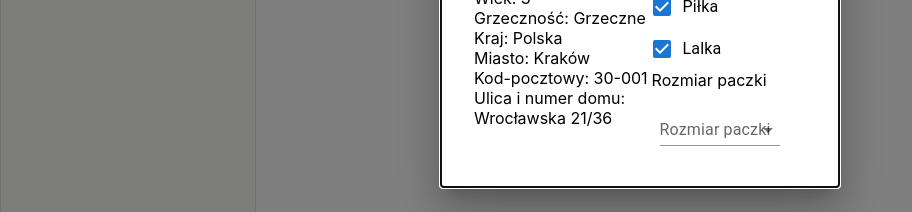
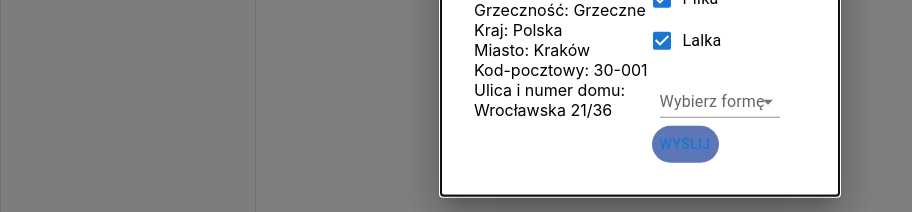
Before and after one commit to deployed/santa-workshop-2022, a React (Create React App) app: page / in a window 1280 px wide. Shown: the part 391-603 px from the top of the page, without its empty margins (0-912 px from the left). Built offline with nearby package versions, Linux system fonts and the light colour scheme.

Commit message:
update rightside

```diff
--- a/src/components/ModalPackage/RightSide.tsx
+++ b/src/components/ModalPackage/RightSide.tsx
@@ -7,6 +7,8 @@ import MenuItem from '@mui/material/MenuItem';
 import FormControl from '@mui/material/FormControl';
 import Select, { SelectChangeEvent } from '@mui/material/Select';
 import {useState} from 'react';
+import Button from '@mui/material/Button';
+import Stack from '@mui/material/Stack';
 
 const style = {
   };
@@ -33,10 +35,8 @@ const style = {
                 ))}
             </Box>
             <Box>
-
-                <p>Rozmiar paczki</p>
                 <FormControl variant="standard" sx={{ m: 1, minWidth: 120 }}>
-                    <InputLabel id="demo-simple-select-standard-label">Rozmiar paczki</InputLabel>
+                    <InputLabel id="demo-simple-select-standard-label">Wybierz formę</InputLabel>
                     <Select
                     labelId="demo-simple-select-standard-label"
                     id="demo-simple-select-standard"
@@ -50,6 +50,11 @@ const style = {
                     </Select>
                 </FormControl>
             </Box>
+            <Box>
+                <Stack direction="row" spacing={2}>
+                <Button type="submit" sx={ { background: "#5C76B7", borderRadius: 28 } } >Wyślij</Button>
+                </Stack>
+            </Box>
         </Box>
       </Box>
     )
```
